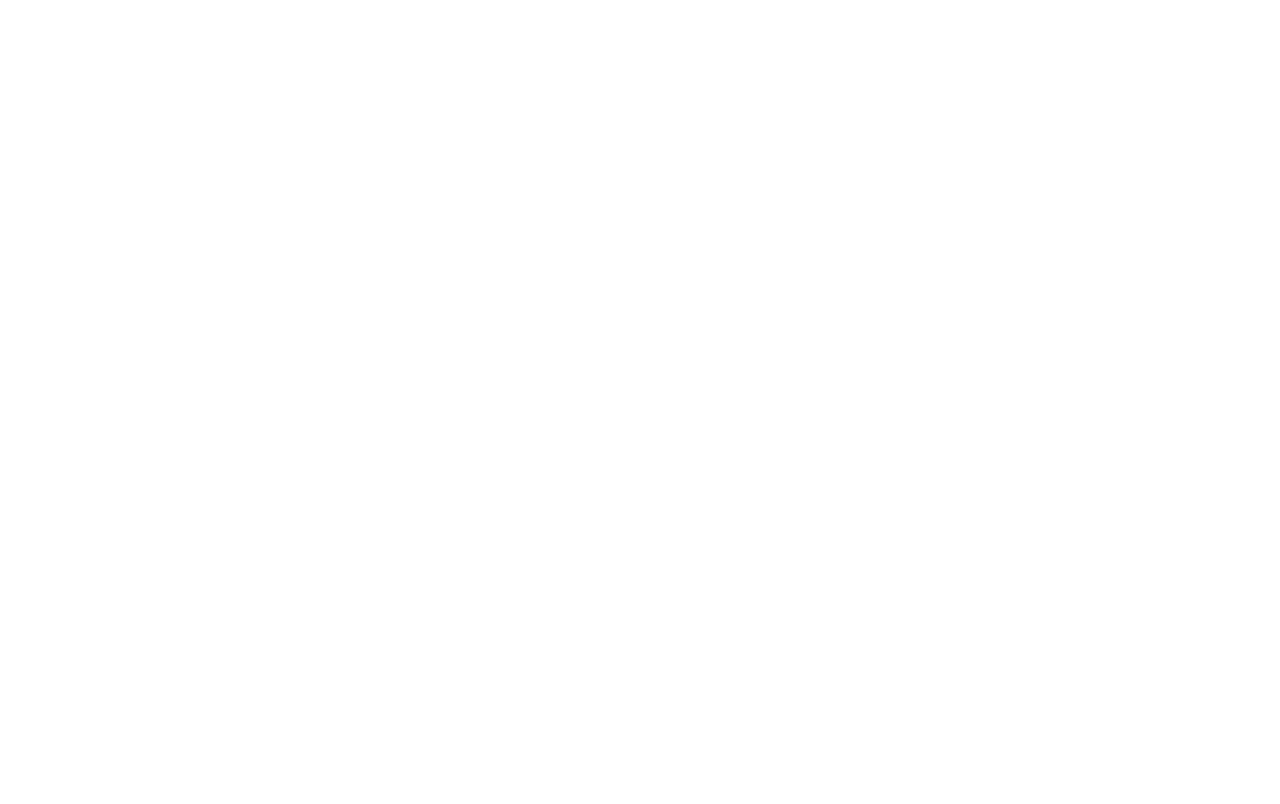
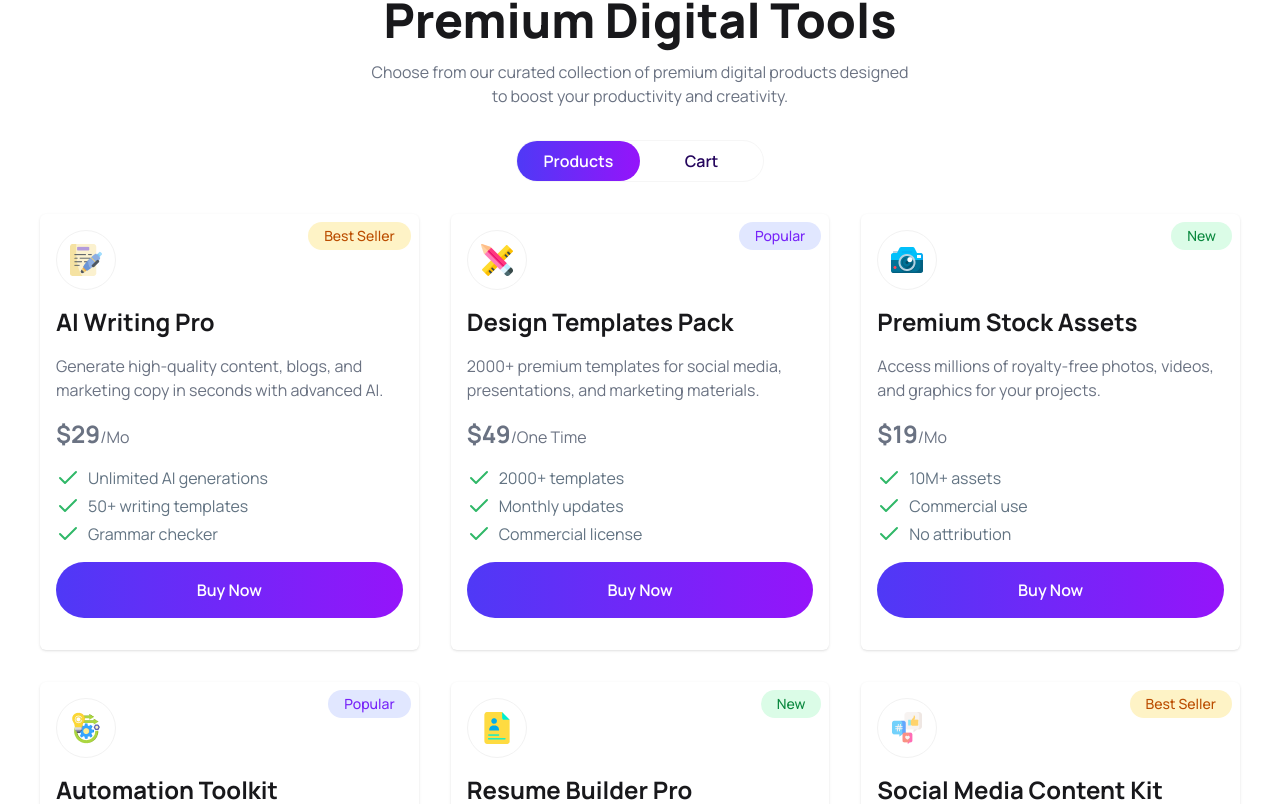
Before and after one commit to SyntaxAdil/digitools, a React (Vite) app: page / in a window 1280 px wide. Shown: the part 1116-1920 px from the top of the page. Before the commit the page ends 1064 px from the top, so only its background shows below. Built offline with nearby package versions, Linux system fonts and the light colour scheme.

Commit message:
Add ToolsSection and Header components; update product data structure and fix minor bugs

```diff
--- a/public/data.json
+++ b/public/data.json
@@ -4,7 +4,7 @@
     "name": "AI Writing Pro",
     "description": "Generate high-quality content, blogs, and marketing copy in seconds with advanced AI.",
     "price": 29,
-    "period": "monthly",
+    "period": "mo",
     "tag": "Best Seller",
     "tagType": "best_seller",
     "features": [
@@ -19,7 +19,7 @@
     "name": "Design Templates Pack",
     "description": "2000+ premium templates for social media, presentations, and marketing materials.",
     "price": 49,
-    "period": "one-time",
+    "period": "One Time",
     "tag": "Popular",
     "tagType": "popular",
     "features": [
@@ -27,14 +27,14 @@
       "Monthly updates",
       "Commercial license"
     ],
-    "icon": "/public/products/design-tool.png"
+    "icon": "/products/design-tool.png"
   },
   {
     "id": "plan_003",
     "name": "Premium Stock Assets",
     "description": "Access millions of royalty-free photos, videos, and graphics for your projects.",
     "price": 19,
-    "period": "monthly",
+    "period": "mo",
     "tag": "New",
     "tagType": "new",
     "features": [
@@ -42,14 +42,14 @@
       "Commercial use",
       "No attribution"
     ],
-    "icon": "/public/products/camera.png"
+    "icon": "/products/camera.png"
   },
   {
     "id": "plan_004",
     "name": "Automation Toolkit",
     "description": "Automate repetitive tasks and streamline your workflow with powerful tools.",
     "price": 79,
-    "period": "monthly",
+    "period": "mo",
     "tag": "Popular",
     "tagType": "popular",
     "features": [
@@ -57,14 +57,14 @@
       "API access",
       "Custom workflows"
     ],
-    "icon": "/public/products/operation.png"
+    "icon": "/products/operation.png"
   },
   {
     "id": "plan_005",
     "name": "Resume Builder Pro",
     "description": "Create professional resumes and cover letters that land interviews.",
     "price": 15,
-    "period": "one-time",
+    "period": "One Time",
     "tag": "New",
     "tagType": "new",
     "features": [
@@ -72,14 +72,14 @@
       "ATS optimization",
       "Export to PDF"
     ],
-    "icon": "/public/products/portfolio.png"
+    "icon": "/products/portfolio.png"
   },
   {
     "id": "plan_006",
     "name": "Social Media Content Kit",
     "description": "Complete toolkit for creating engaging social media content across all platforms.",
     "price": 39,
-    "period": "monthly",
+    "period": "mo",
     "tag": "Best Seller",
     "tagType": "best_seller",
     "features": [
@@ -87,6 +87,6 @@
       "Scheduler included",
       "Analytics dashboard"
     ],
-    "icon": "/public/products/social-media.png"
+    "icon": "/products/social-media.png"
   }
 ]
--- a/src/App.jsx
+++ b/src/App.jsx
@@ -1,9 +1,15 @@
-import React from "react";
 import Navbar from "./components/navbar/Navbar";
 import Hero from "./sections/Hero";
 import CountSection from "./sections/CountSection";
 import Wrapper from "./wrapper/Wrapper";
+import ToolsSection from "./sections/ToolsSection";
 
+const fetchProductData = async () => {
+  const res = (await fetch("/data.json")).json();
+  return res;
+};
+
+const productData = fetchProductData();
 const App = () => {
   return (
     <>
@@ -13,7 +19,7 @@ const App = () => {
       </Wrapper>
       <CountSection />
       <Wrapper>
-
+        <ToolsSection productData={productData} />
       </Wrapper>
     </>
   );
--- /dev/null
+++ b/src/components/header/Header.jsx
@@ -0,0 +1,16 @@
+import React from "react";
+
+const Header = ({title,subtitle}) => {
+  return (
+    <div className="mx-auto max-w-xl my-8 space-y-4 text-center">
+      <h1 className="text-5xl font-extrabold  ">
+        {title}
+      </h1>
+      <p className="text-gray-500 px-4">
+        {subtitle}
+      </p>
+    </div>
+  );
+};
+
+export default Header;
--- a/src/components/ui/CustomButton.jsx
+++ b/src/components/ui/CustomButton.jsx
@@ -9,15 +9,14 @@ const CustomButton = ({
   return (
     <button
       onClick={onClick}
-      className={` font-semibold bg-custom-gradient rounded-full overflow-hidden p-px w-fit cursor-pointer group hover:-translate-y-1 transition-all duration-200 hover:shadow ${extraClass}`}
+      className={`  font-semibold bg-custom-gradient rounded-full overflow-hidden p-px w-fit cursor-pointer group hover:-translate-y-1 transition-all duration-200 hover:shadow ${extraClass}`}
     >
       <div
         className={`w-full h-full group-hover:bg-transparent transition-all duration-200  px-4 rounded-full py-2  ${invertBg ? "bg-white " : "bg-custom-gradient "}`}
       >
         <span
-          className={`  ${invertBg ? "text-transparent bg-clip-text transition-all duration-200 group-hover:text-white bg-custom-gradient " : "text-white "} flex items-center gap-1 `}
+          className={`  ${invertBg ? "text-transparent bg-clip-text transition-all duration-200 group-hover:text-white bg-custom-gradient " : "text-white "} flex items-center gap-1 justify-center`}
         >
-
           {children}
         </span>
       </div>
--- /dev/null
+++ b/src/components/ui/ToolsSectionCard.jsx
@@ -0,0 +1,48 @@
+import { Check } from "lucide-react";
+import CustomButton from "./CustomButton";
+
+
+
+const ToolsSectionCard = ({ product }) => {
+
+  const badgeClasses = {
+    best_seller: " bg-[#fef3c6] text-[#bb4d00]",
+    popular: "  bg-[#e1e7ff] text-[#7724f8]",
+    new: " bg-[#dbfce7] text-[#0a883e]",
+  };
+  return (
+    <div className="card p-4 rounded-md shadow relative min-h-95">
+      {/* badge */}
+      <div
+        className={`absolute top-2 text-sm right-2 px-4 py-1 font-medium rounded-full   ${badgeClasses[product.tagType]}`}
+      >
+        {product.tag}
+      </div>
+
+      <div className="w-15 h-15 rounded-full border border-[#F2F2F2] flex items-center justify-center">
+        <img src={product.icon} alt={product.name} />
+      </div>
+
+      <div className="space-y-4 my-4">
+        <h1 className="font-bold text-2xl"> {product.name} </h1>
+        <p className="text-gray-500">{product.description}</p>
+
+        <span className="capitalize text-gray-500">
+          <span className="text-2xl font-bold">${product.price}</span>/
+          {product.period}
+        </span>
+        <ul className="space-y-1 mt-4">
+          {product.features.map((f) => (
+            <li key={f} className="flex items-center gap-2 text-[#627382]">
+              <Check className="text-[#30b868]" />
+              {f}
+            </li>
+          ))}
+        </ul>
+        <CustomButton extraClass="w-full py-2 ">Buy Now</CustomButton>
+      </div>
+    </div>
+  );
+};
+
+export default ToolsSectionCard;
--- a/src/sections/Hero.jsx
+++ b/src/sections/Hero.jsx
@@ -3,7 +3,7 @@ import CustomButton from "./../components/ui/CustomButton";
 import HERO_IMAGE from "../assets/banner.png"
 const Hero = () => {
   return (
-    <seciton className="py-21 grid grid-cols-1 md:grid-cols-2  items-center ps-4">
+    <section className="py-21 grid grid-cols-1 md:grid-cols-2  items-center ps-4">
       {/* left side */}
       <div className="space-y-5">
         <div className="flex items-center gap-3 px-4 py-2 rounded-full w-fit bg-[#e1e7ff]">
@@ -59,7 +59,7 @@ const Hero = () => {
         <img src={HERO_IMAGE} alt="hero image" className="max-w-100   hover:-translate-y-2 transition-all duration-150 mx-auto" />
 
       </div>
-    </seciton>
+    </section>
   );
 };
 
--- /dev/null
+++ b/src/sections/ToolsSection.jsx
@@ -0,0 +1,48 @@
+import { Suspense, use, useState } from "react";
+import Header from "./../components/header/Header";
+import ToolsSectionCard from "./../components/ui/ToolsSectionCard";
+
+const ProductGrid = ({ productData }) => {
+  const products = use(productData);
+  return (
+    <div className="py-8 grid grid-cols-1 md:grid-cols-3 gap-8">
+      {products.map((product) => (
+        <ToolsSectionCard key={product.id} product={product} />
+      ))}
+    </div>
+  );
+};
+const ToolsSection = ({ productData }) => {
+  const [selectBtn, setSelectBtn] = useState("products");
+  return (
+    <section className="py-4">
+      <Header
+        title={"Premium Digital Tools"}
+        subtitle={
+          "Choose from our curated collection of premium digital products designed to boost your productivity and creativity."
+        }
+      />
+
+      <div className="w-62 border border-[#F6F6F6] rounded-full flex mx-auto">
+        <button
+          className={`flex-1  rounded-full  font-semibold py-2 ${selectBtn === "products" ? "bg-custom-gradient text-white" : "bg-transparent text-[#25065D]"} cursor-pointer`}
+          onClick={() => setSelectBtn("products")}
+        >
+          Products
+        </button>
+        <button
+          className={`flex-1  rounded-full  font-semibold py-2 ${selectBtn === "cart" ? "bg-custom-gradient text-white" : "bg-transparent text-[#25065D]"} cursor-pointer`}
+          onClick={() => setSelectBtn("cart")}
+        >
+          Cart
+        </button>
+      </div>
+
+      <Suspense fallback={<span>Loading...</span>}>
+        <ProductGrid productData={productData} />
+      </Suspense>
+    </section>
+  );
+};
+
+export default ToolsSection;
```
